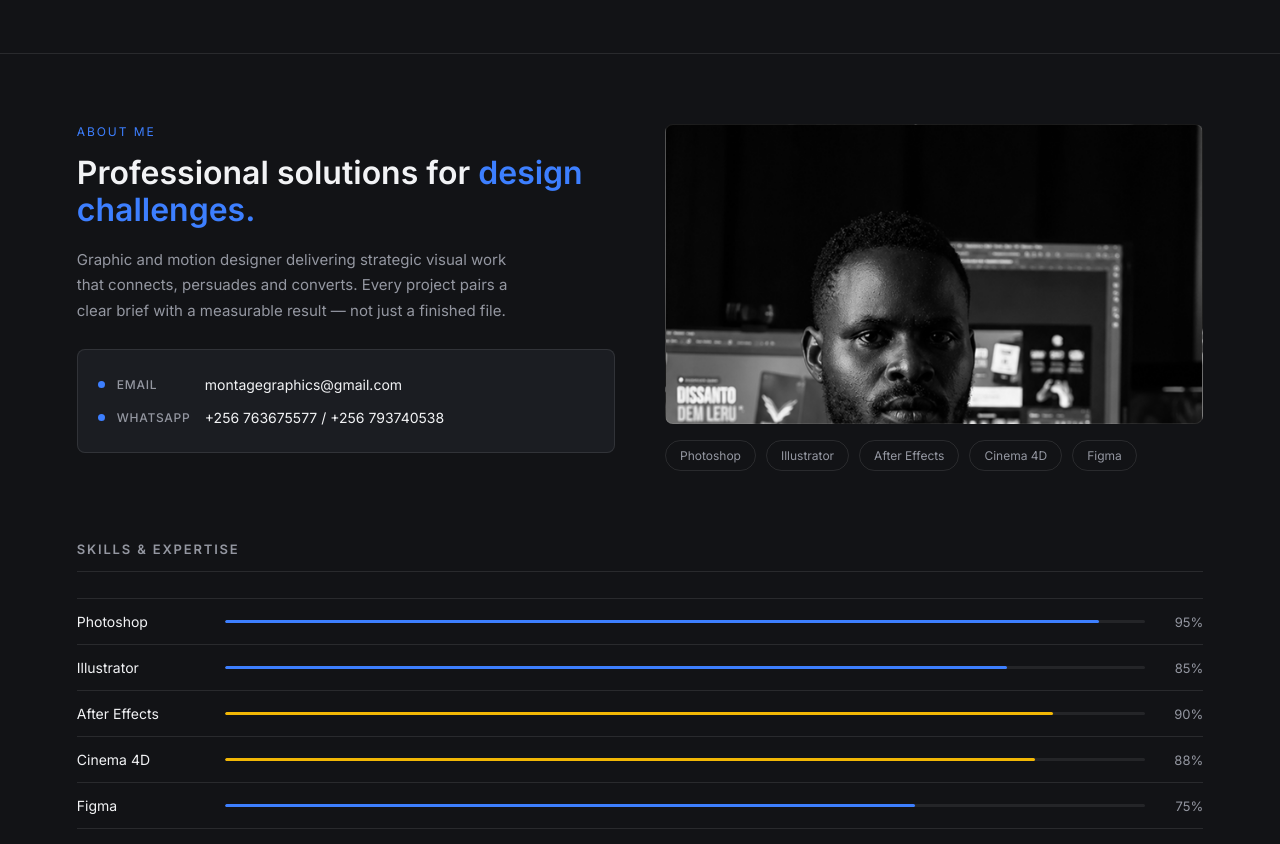
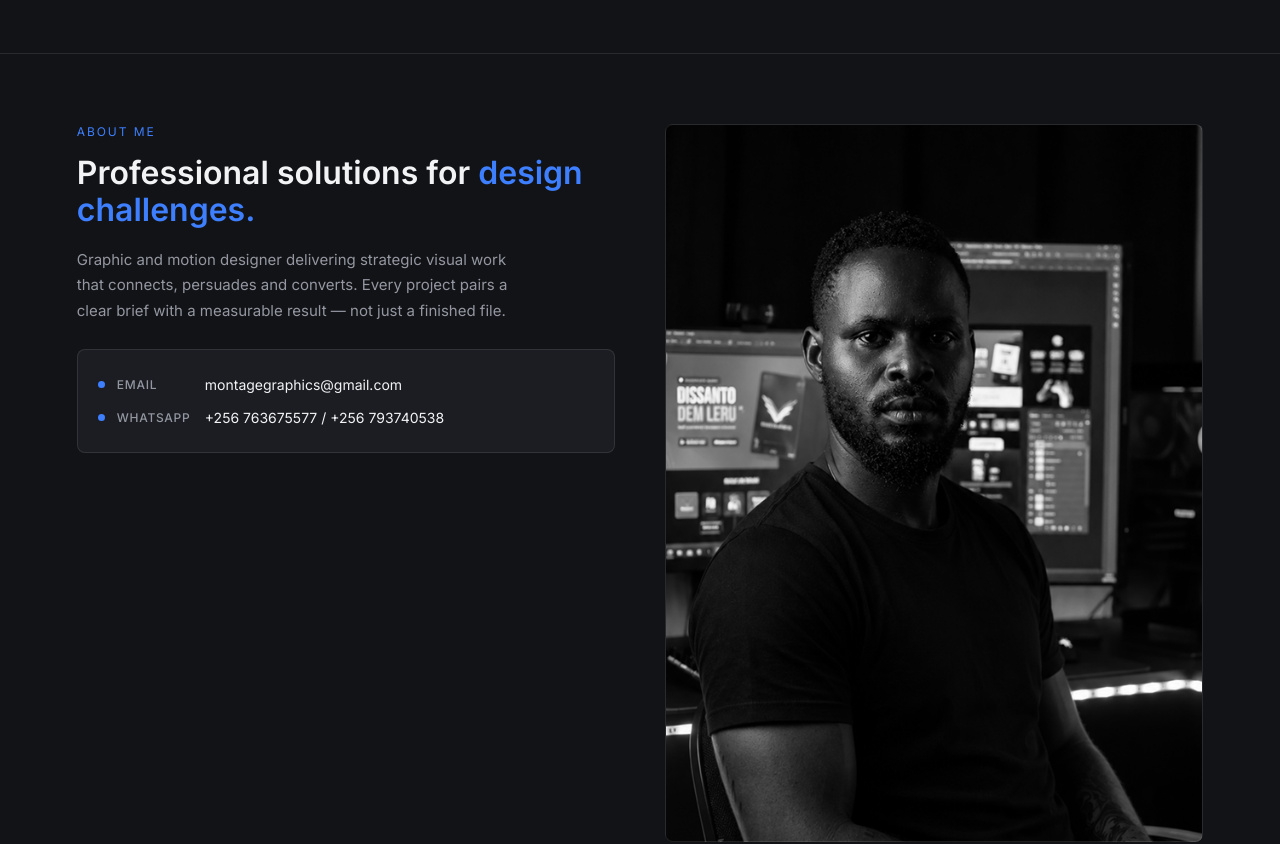
Before and after one commit to geo-web-maker/montage-graphics-website, a React (Vite) app in the folder frontend/: page / in a window 1280 px wide. Shown: the part 860-1704 px from the top of the page. Built offline with nearby package versions, Linux system fonts and the light colour scheme; no server answers.

Commit message:
Update frame styles in montage.css

```diff
--- a/frontend/src/styles/montage.css
+++ b/frontend/src/styles/montage.css
@@ -208,8 +208,9 @@
 .montage-root .dot{width:7px; height:7px; border-radius:50%; background:var(--blue); flex:0 0 auto;}
 
 .montage-root .about-visual .frame{
-  height:300px; border-radius:8px; border:1px solid var(--line);
-  background:linear-gradient(160deg,#20242c,#141518); margin-bottom:16px;
+  height:auto; aspect-ratio: 3 / 4; border-radius:8px; border:1px solid var(--line);
+  background-position:top center; background-repeat:no-repeat;
+  margin-bottom:16px;
 }
 .montage-root .chips{display:flex; flex-wrap:wrap; gap:10px;}
 .montage-root .chip{border:1px solid var(--line); border-radius:999px; padding:7px 14px; font-size:12px; color:var(--ink-dim);}
```
